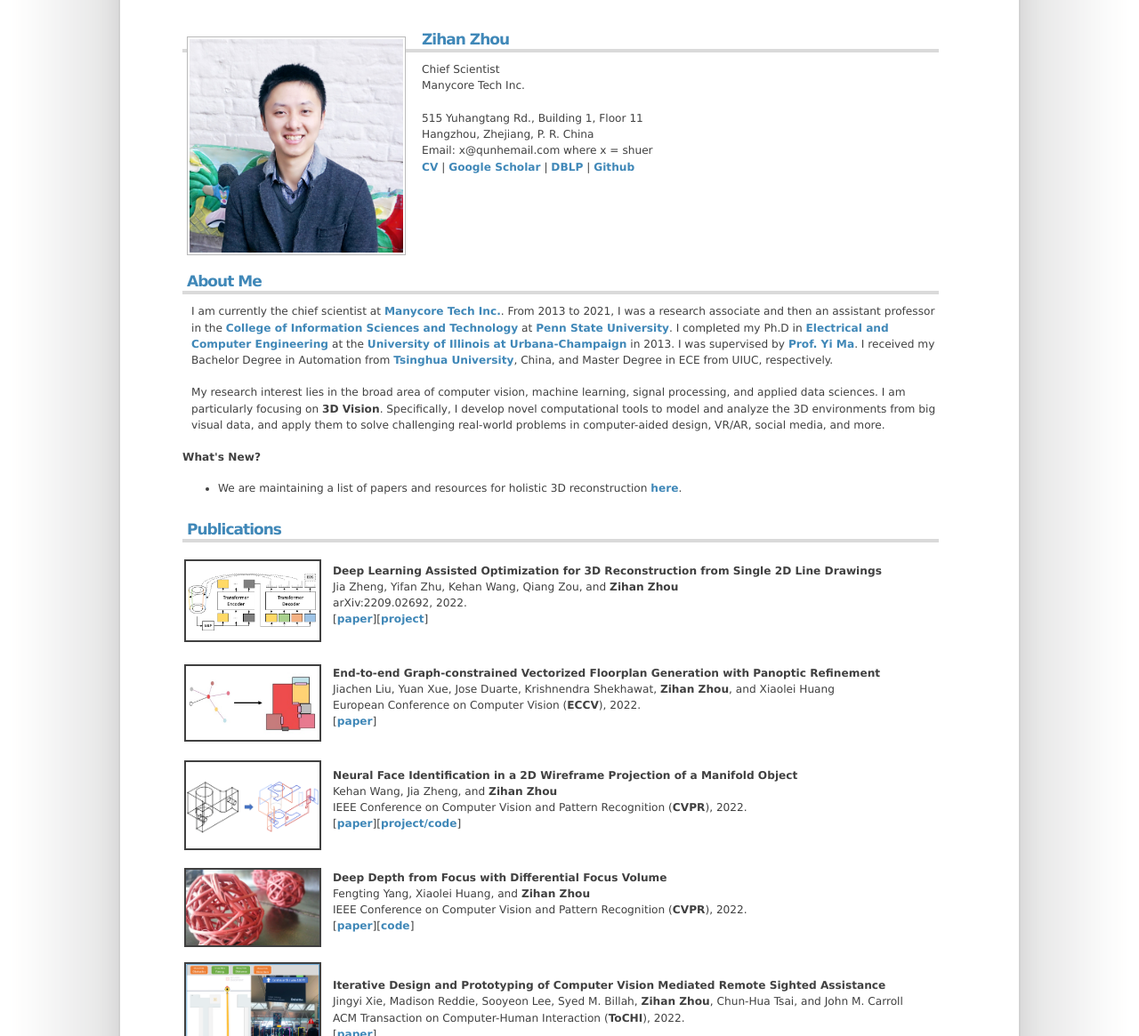
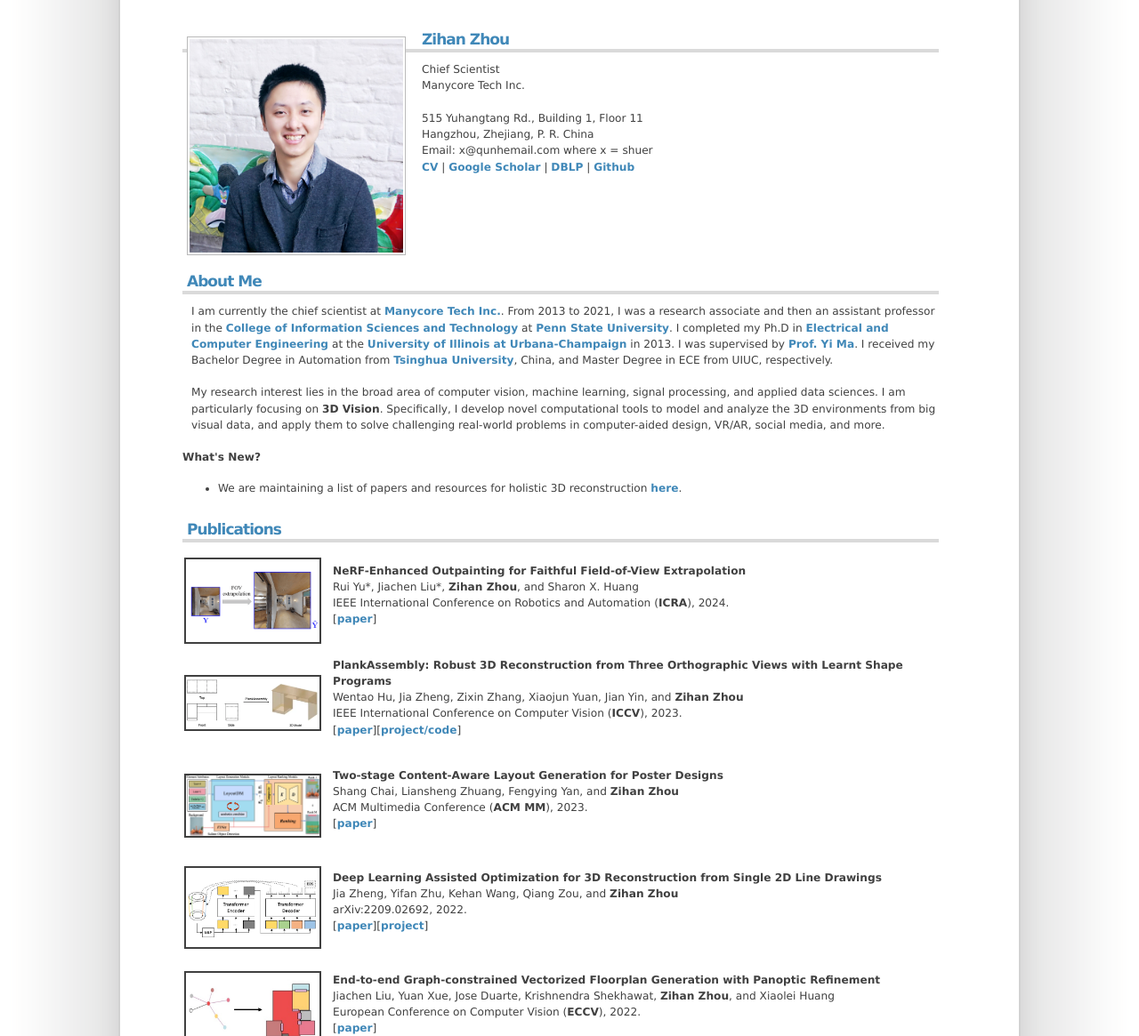
Before and after one commit to zihan-z/zihan-z.github.io, a plain HTML site: page index.html in a window 1280 px wide. Shown: the top 1165 px of the page at 89% size. Drawn offline with Linux system fonts and the light colour scheme.

Commit message:
add papers

```diff
--- a/index.html
+++ b/index.html
@@ -54,6 +54,39 @@
 		<h2>Publications</h2>
 
 		<table border="0" width="850" cellspacing="1">
+			<tr>
+				<td height="112" width='150' align="left"><img border="2" src="images/icra24.png" width="150"></td>
+				<td height="112">
+				  <p style="text-indent: 0em">
+					<b>NeRF-Enhanced Outpainting for Faithful Field-of-View Extrapolation</b><br>
+					Rui Yu*, Jiachen Liu*, <b>Zihan Zhou</b>, and Sharon X. Huang<br>
+					IEEE International Conference on Robotics and Automation (<b>ICRA</b>), 2024.<br>
+					[<a href="https://arxiv.org/pdf/2309.13240.pdf">paper</a>]
+				  </p>
+			  </td>
+			</tr>
+			<tr>
+				<td height="112" width='150' align="left"><img border="2" src="images/iccv23.webp" width="150"></td>
+				<td height="112">
+				  <p style="text-indent: 0em">
+					<b>PlankAssembly: Robust 3D Reconstruction from Three Orthographic Views with Learnt Shape Programs</b><br>
+					Wentao Hu, Jia Zheng, Zixin Zhang, Xiaojun Yuan, Jian Yin, and <b>Zihan Zhou</b><br>
+					IEEE International Conference on Computer Vision (<b>ICCV</b>), 2023.	<br>
+					[<a href="https://openaccess.thecvf.com/content/ICCV2023/papers/Hu_PlankAssembly_Robust_3D_Reconstruction_from_Three_Orthographic_Views_with_Learnt_ICCV_2023_paper.pdf">paper</a>][<a href="https://manycore-research.github.io/PlankAssembly/">project/code</a>]
+				  </p>
+			  </td>
+			</tr>
+			<tr>
+				<td height="112" width='150' align="left"><img border="2" src="images/mm23.png" width="150"></td>
+				<td height="112">
+				  <p style="text-indent: 0em">
+					<b>Two-stage Content-Aware Layout Generation for Poster Designs</b><br>
+					Shang Chai, Liansheng Zhuang, Fengying Yan, and <b>Zihan Zhou</b><br>
+					ACM Multimedia Conference (<b>ACM MM</b>), 2023.	<br>
+					[<a href=https://dl.acm.org/doi/abs/10.1145/3581783.3612275>paper</a>]
+				  </p>
+			  </td>
+			</tr>
 			<tr>
 				<td height="112" width='150' align="left"><img border="2" src="images/arxiv22.png" width="150"></td>
 				<td height="112">
```
Also changed, not shown: images/iccv23.webp (added), images/icra24.png (added), images/mm23.png (added).
